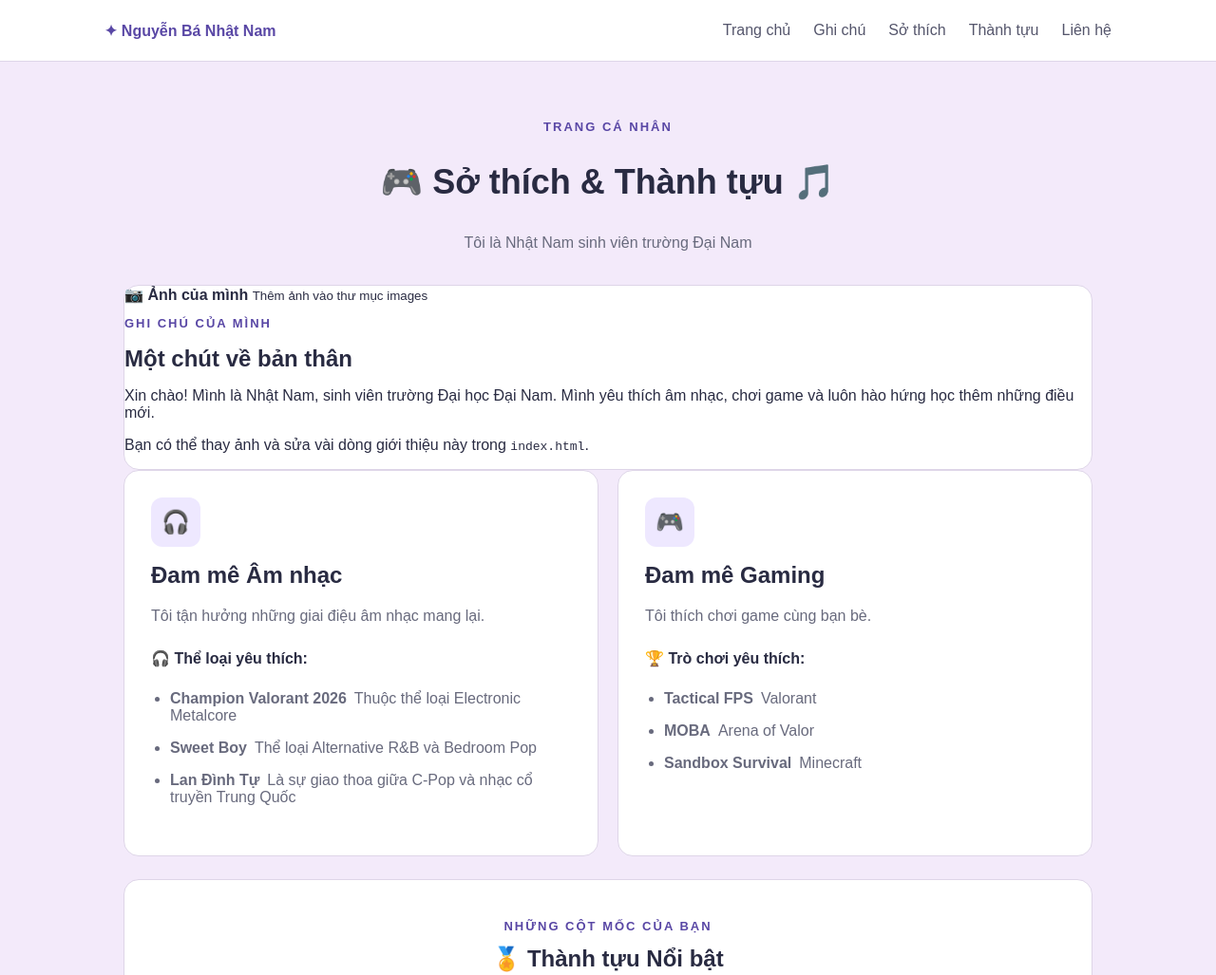
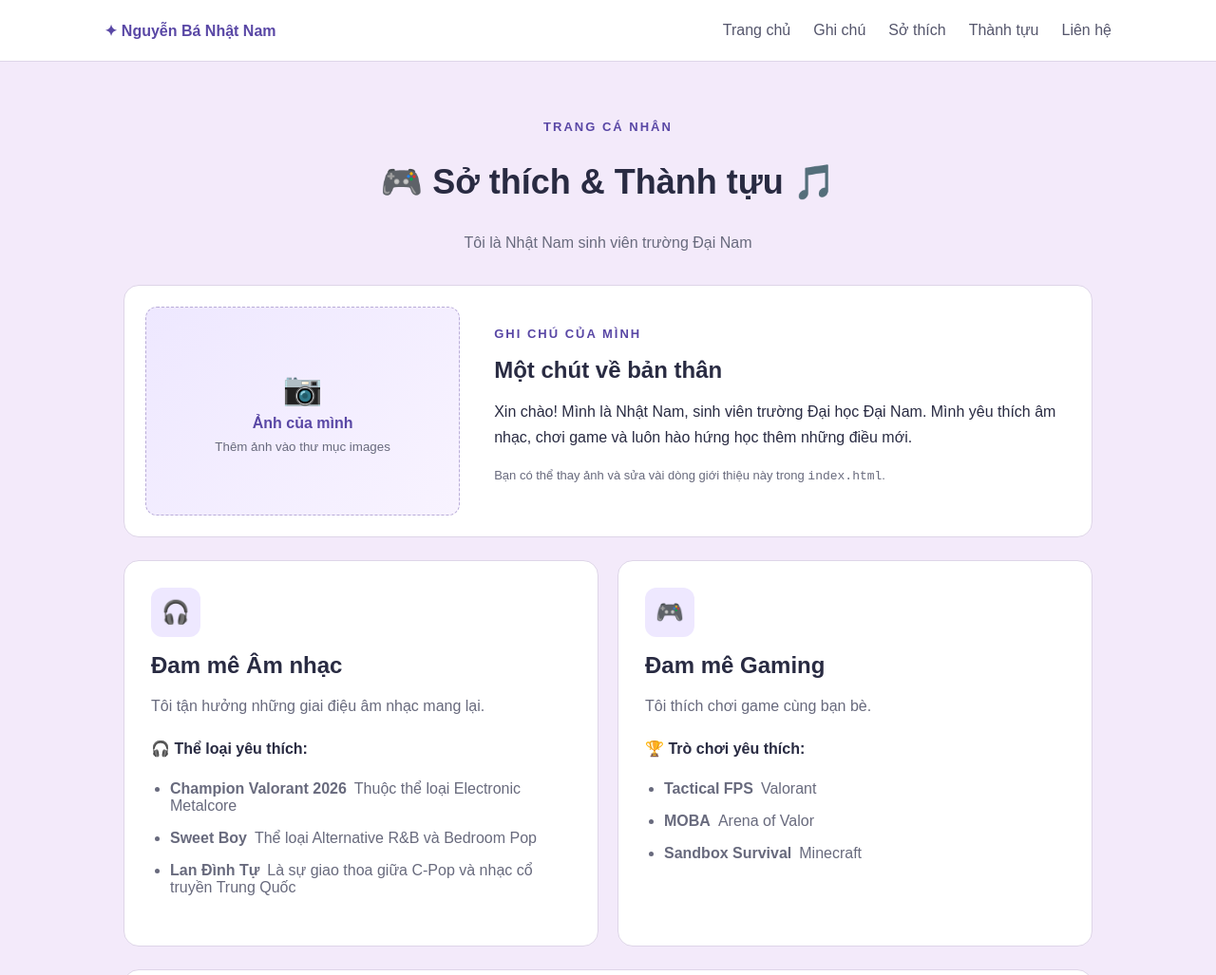
Before and after one commit to NhatNam-5/BaiTapLon_K20-02_Ki1, a plain HTML site: page index.html in a window 1280 px wide. Shown: the top 1027 px of the page at 95% size. Drawn offline with Linux system fonts and the light colour scheme.

Commit message:
Style the profile note and text-only achievements

```diff
--- a/style.css
+++ b/style.css
@@ -93,6 +93,58 @@ h1 {
   border-radius: 16px;
 }
 
+.note-card {
+  display: flex;
+  align-items: center;
+  gap: 28px;
+  margin-bottom: 24px;
+  padding: 22px;
+}
+
+.note-image {
+  min-height: 220px;
+  flex: 0 0 34%;
+  display: flex;
+  flex-direction: column;
+  align-items: center;
+  justify-content: center;
+  gap: 8px;
+  border: 1px dashed #b9acd8;
+  border-radius: 12px;
+  color: #5947a5;
+  background: linear-gradient(135deg, #eee8ff, #f8f3ff);
+  text-align: center;
+}
+
+.note-image span {
+  font-size: 34px;
+}
+
+.note-image small,
+.note-tip {
+  color: #686a7d;
+}
+
+.note-copy {
+  padding: 8px;
+}
+
+.note-copy .eyebrow {
+  margin-top: 0;
+}
+
+.note-copy h2 {
+  margin-top: 0;
+}
+
+.note-copy p {
+  line-height: 1.7;
+}
+
+.note-tip {
+  font-size: 13px;
+}
+
 .interest-card {
   flex: 1 1 400px;
   padding: 28px;
@@ -185,6 +237,10 @@ h2 {
   background-color: #ffffff;
 }
 
+.text-only {
+  min-height: 150px;
+}
+
 .image-placeholder {
   min-height: 150px;
   display: flex;
@@ -264,6 +320,18 @@ footer {
     padding: 20px;
   }
 
+  .note-card {
+    align-items: stretch;
+    flex-direction: column;
+    gap: 18px;
+    padding: 18px;
+  }
+
+  .note-image {
+    min-height: 180px;
+    flex-basis: auto;
+  }
+
   .stats {
     flex-direction: column;
   }
```
